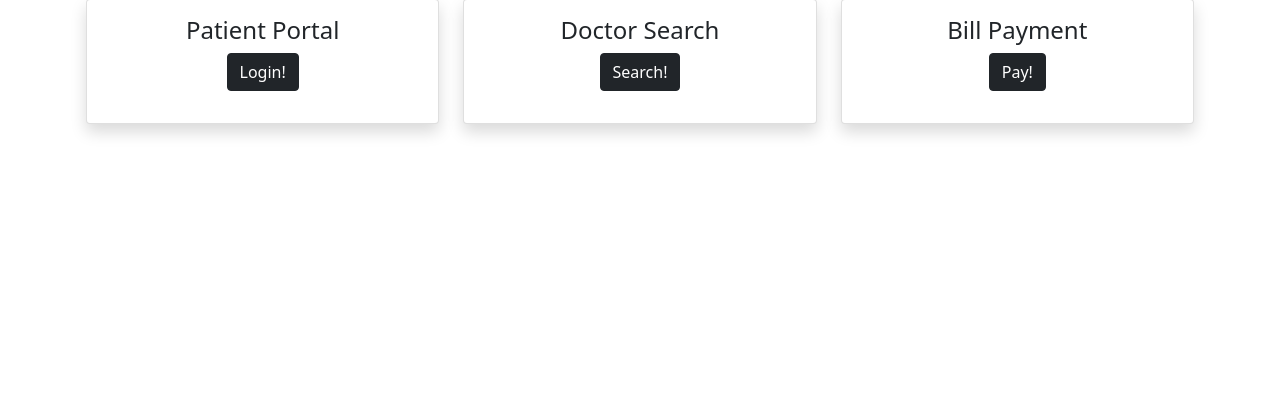
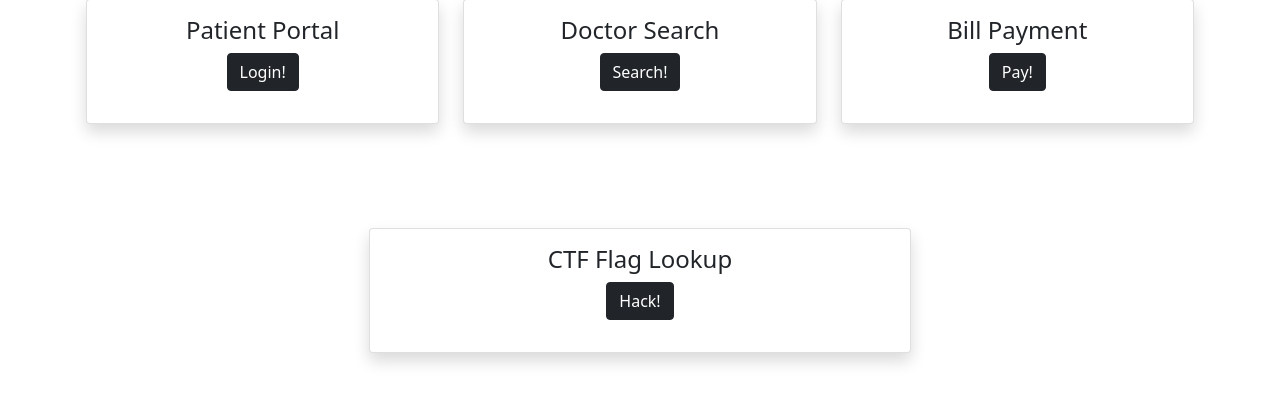
Before and after one commit to zmweske/cs495-s22, a Django app: page / in a window 1280 px wide. Shown: the part 189-592 px from the top of the page. Run offline with Django 4.2, Linux system fonts and the light colour scheme.

Commit message:
landing page reorganization

```diff
--- a/templates/home.html
+++ b/templates/home.html
@@ -31,5 +31,17 @@
           </div>
       </div>
     </div>
+    <div class="row p-5"></div>
+    <div class="row p-1">
+      <div class="col-sm-3"></div>
+      <div class="col-sm-6">
+        <div class="card my-2 shadow h-100">
+          <div class="card-body text-center">
+            <h4 class="card-title">CTF Flag Lookup</h4>
+            <a href="/knowledgeBase/" class="btn btn-dark">Hack!</a>
+          </div>
+        </div>
+      <div class="col-sm-3"></div>
+    </div>
   </div>
 {% endblock %}
```
